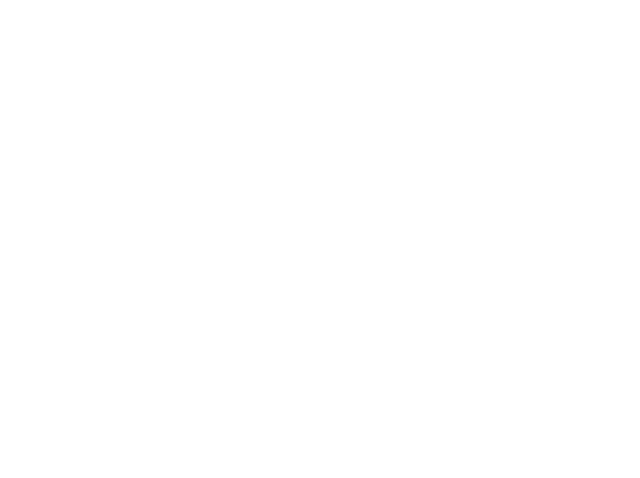
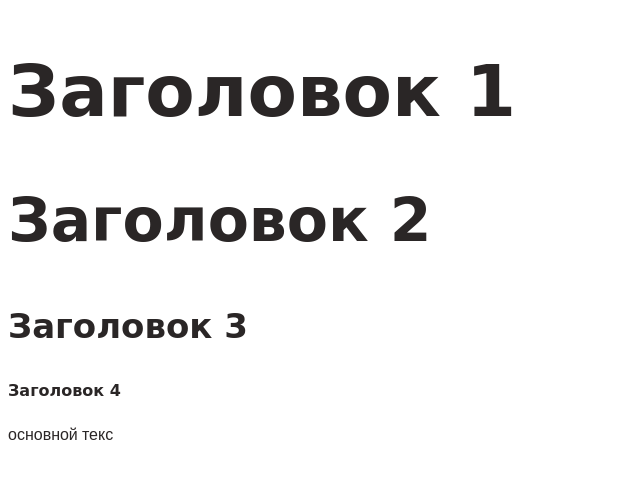
Before and after one commit to alimchik/layout-designer-project-lvl1, a website: page src/index.html in a window 1280 px wide. Shown: the whole page, without its empty margins (0-640 px from the left). Drawn offline with nearby package versions, Linux system fonts and the light colour scheme; a web font is replaced by a local one.

Commit message:
Add main parameters of the landing page

```diff
--- a/src/index.html
+++ b/src/index.html
@@ -5,10 +5,16 @@
     <meta name="viewport" content="width=device-width, initial-scale=1.0">
     <meta http-equiv="X-UA-Compatible" content="ie=edge">
     <title>Когнитивные искажения alimchik</title>
-
+    <link rel="preconnect" href="https://fonts.gstatic.com">
+    <link href="https://fonts.googleapis.com/css2?family=Open+Sans&display=swap" rel="stylesheet">
+    <link href="https://fonts.googleapis.com/css2?family=Neucha&display=swap" rel="stylesheet">
     <link rel="stylesheet" href="styles/style.css">
 </head>
 <body>
-
+    <h1>Заголовок 1</h1>
+    <h2>Заголовок 2</h2>
+    <h3>Заголовок 3</h3>
+    <h4>Заголовок 4</h4>
+    <p>основной текс</p>
 </body>
 </html>
--- a/src/styles/style.css
+++ b/src/styles/style.css
@@ -1 +1,48 @@
 /** CSS STYLE **/
+:root {
+  --white: #fff;
+  --translucent-white: #d7ccc0;
+  --light-coloured: #f5f4f0;
+  --main: #fe8a02;
+  --main-dark: #42413c;
+  --dark: #2a2626;
+  --translucent-dark: #908d8b;
+  --brown: #b09a81;
+  --blue: #1085c5;
+}
+
+body {
+  font-family: 'Open Sans', sans-serif;
+  font-size: 16px;
+  line-height: 1.6em;
+  color: var(--dark);
+}
+
+h1,
+h2,
+h3,
+h4,
+h5,
+h6 {
+  font-family: 'Neucha', cursive;
+  line-height: 1.2em;
+}
+
+h1 {
+  font-size: 72px;
+}
+
+h2 {
+  font-size: 60px;
+}
+
+h3 {
+  font-size: 34px;
+}
+
+section {
+  max-width: 1110px;
+  display: flex;
+  justify-content: center;
+  padding: 100px 0;
+}
```
